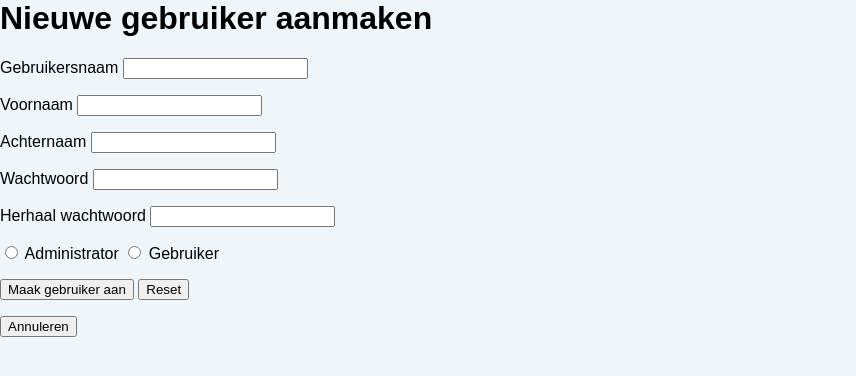
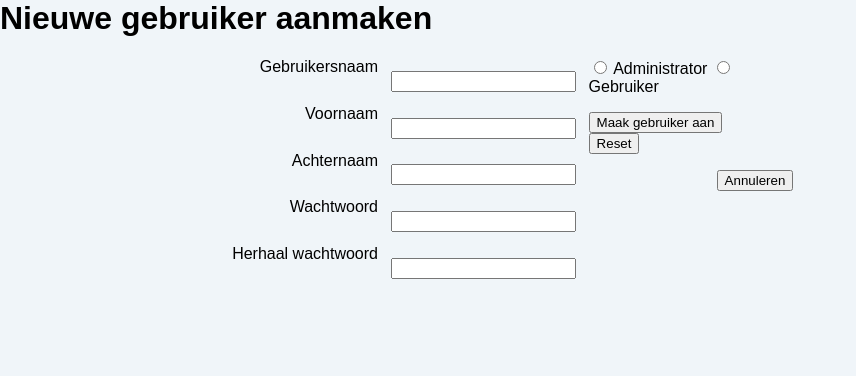
Before and after one commit to miwc14blue/ServerMonitor, a PHP site: page /ServerMonitor/makeUserForm.html in a window 1280 px wide. Shown: the top 376 px of the page, without its empty margins (0-856 px from the left). Run offline with PHP 8.4, Linux system fonts and the light colour scheme.

Commit message:
Some styling on newUserForm (css)

```diff
--- a/css/styles.css
+++ b/css/styles.css
@@ -110,3 +110,29 @@ th {
         display: flex;
         flex-direction: row;
     }
+
+
+/*CSS for (make user) form*/
+form {
+    width: 50%;
+    margin-left: 10%;
+}
+
+#cancelbutton {
+    margin-left: 10%;
+}
+
+
+label{
+    display: inline-block;
+    float: left;
+    clear: left;
+    width: 250px;
+    text-align: right;
+}
+
+.inputField {
+  display: inline-block;
+  float: left;
+  margin: 2%;
+}
--- a/makeUserForm.html
+++ b/makeUserForm.html
@@ -4,7 +4,7 @@
     <head>
         <meta charset="utf-8">
         <title>Nieuwe gebruiker</title>
-         <link rel="stylesheet" type="text/css" href="css/styles.css">
+        <link rel="stylesheet" type="text/css" href="css/styles.css">
     </head>
 
     <body>
@@ -12,48 +12,35 @@
 
         <form method="POST" action="API/createUser.php">
             <p>
-                <label>
-                    Gebruikersnaam
-                    <input name='userName' type="text" />
-                </label>
+                <label>Gebruikersnaam</label>
+                <input name='userName' type="text" class="inputField"/>
             </p>
             <p>
-                <label>
-                    Voornaam
-                    <input name='firstName' type="text" />
-                </label>
+                <label>Voornaam</label>
+                <input name='firstName' type="text" class="inputField"/>
             </p>
             <p>
-                <label>
-                    Achternaam
-                    <input name='lastName' type="text" />
-                </label>
+                <label>Achternaam</label>
+                <input name='lastName' type="text" class="inputField"/>
             </p>
             <p>
-                <label>
-                    Wachtwoord
-                    <input name='password1' type="text" />
-                </label>
+                <label>Wachtwoord</label>
+                <input name='password1' type="text" class="inputField"/>
             </p>
             <p>
-            <label>
-                Herhaal wachtwoord
-                <input name='password2' type="text" />
-            </label>
+                <label>Herhaal wachtwoord</label>
+                <input name='password2' type="text" class="inputField"/>
             </p>
-             <label>
-                <input name='role'type="radio" value = "admin"/> Administrator
-            </label>
-            <label>
-                <input name='role'type="radio" value = "user"/> Gebruiker
-            </label>
+            <p>
+                <input name='role' type="radio" value="admin" /> Administrator
+                <input name='role' type="radio" value="user" /> Gebruiker
+            </p>
             <p>
                 <input type="submit" value="Maak gebruiker aan" />
                 <button type="reset" value="Reset">Reset</button>
-
             </p>
         </form>
-        <button onclick="location.href=`userListOverview.php`">Annuleren</button>
+        <button id="cancelbutton" onclick="location.href=`userListOverview.php`"> Annuleren</button>
 
     </body>
 
```
